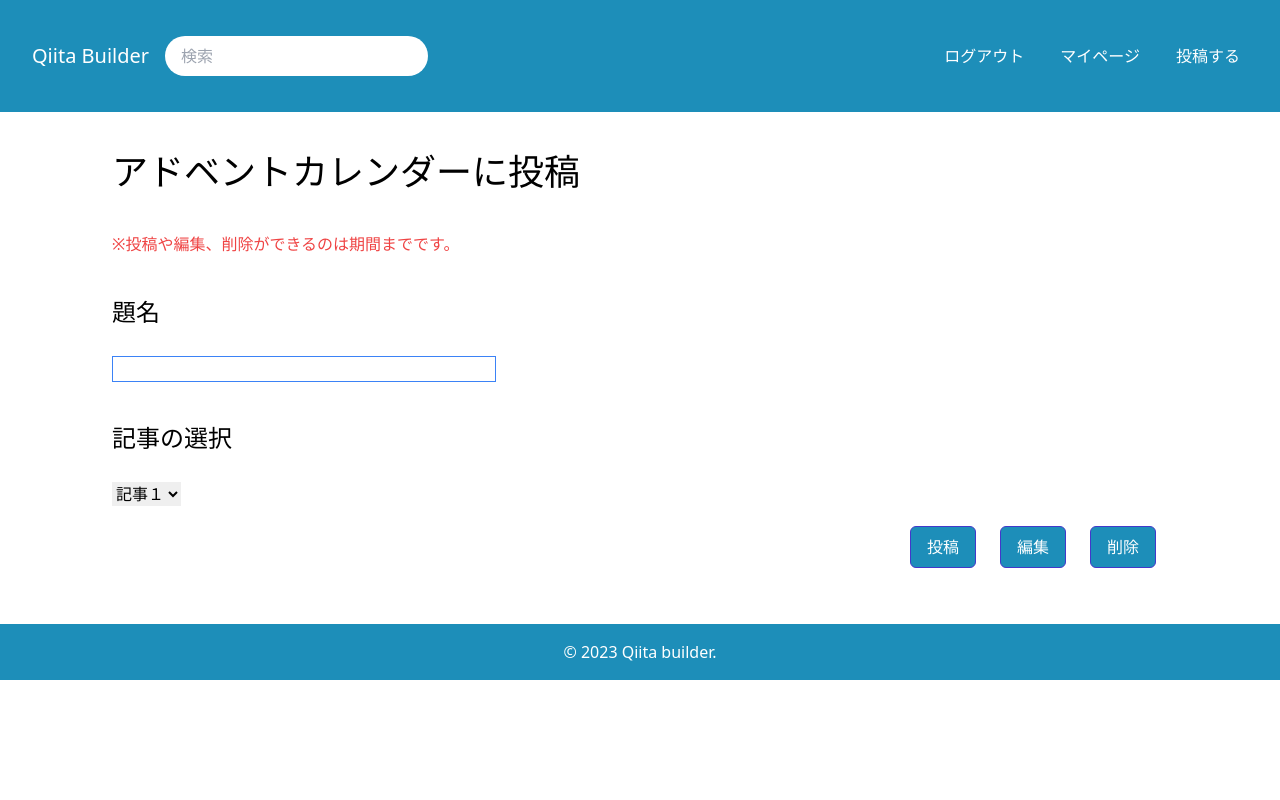
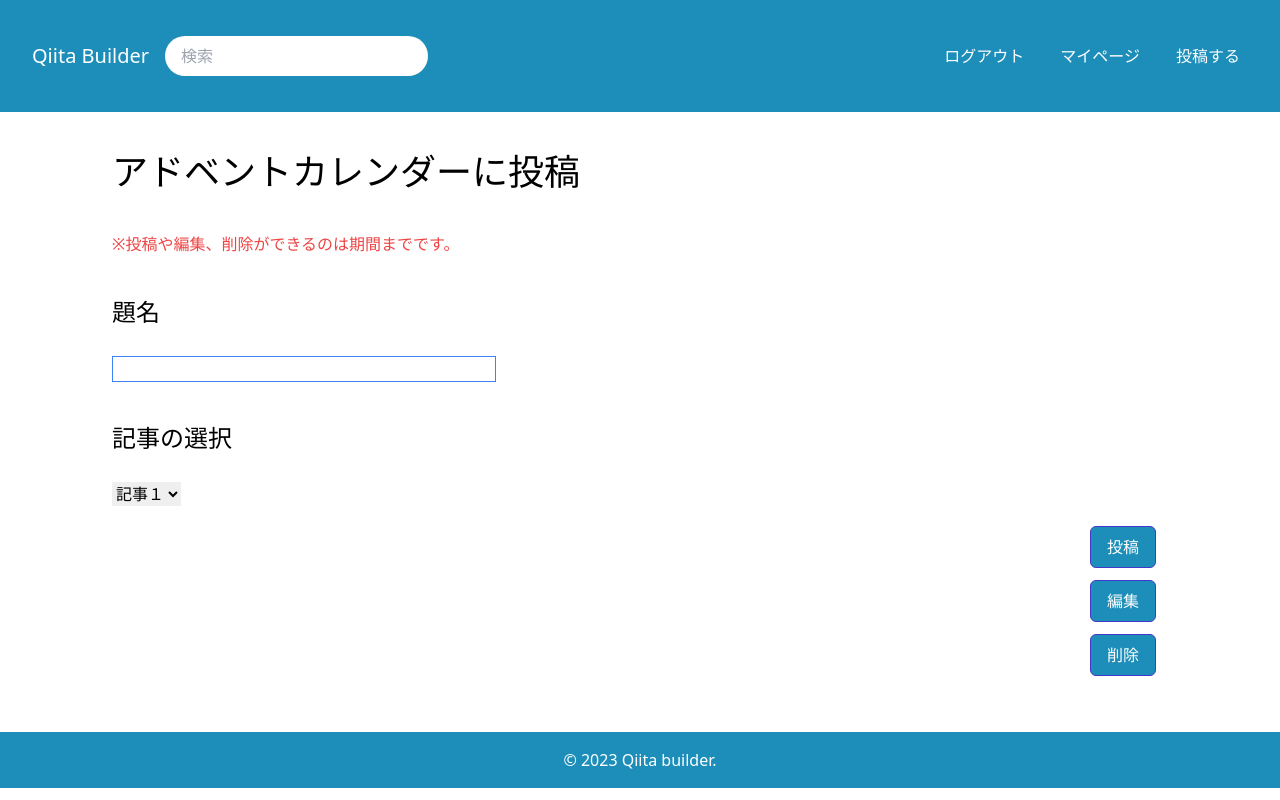
Before and after one commit to KonishiTatsuki/qiita-builder, a Nuxt app: page /postAdvent in a window 1280 px wide. Built offline with nearby package versions, Linux system fonts and the light colour scheme.

Commit message:
:art: アドベントカレンダー投稿画面ボタンデザイン変更

```diff
--- a/pages/postAdvent.vue
+++ b/pages/postAdvent.vue
@@ -17,9 +17,11 @@
       </select>
     </div>
     <div class="flex justify-end">
-      <button class="btn m-3">投稿</button>
-      <button class="btn m-3">編集</button>
-      <button class="btn m-3">削除</button>
+      <div>
+        <button class="btn m-3 block">投稿</button>
+        <button class="btn m-3 block">編集</button>
+        <button class="btn m-3 block">削除</button>
+      </div>
     </div>
   </div>
 </template>
```
